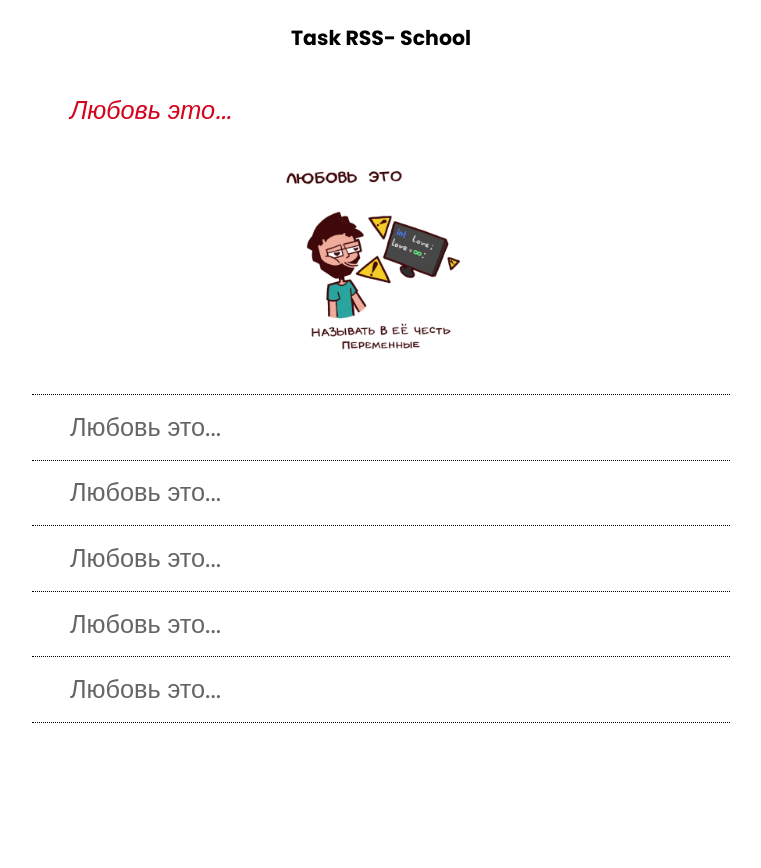
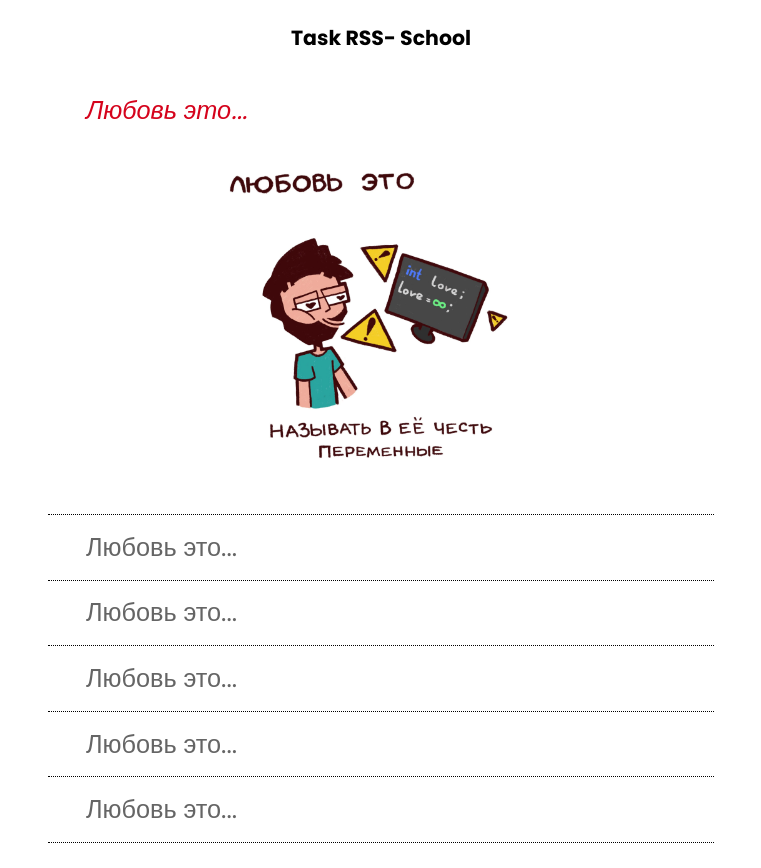
Before and after one commit to millisabel/cssBayan, a plain HTML site: page cssBayan/index.html in a window 1280 px wide. Shown: the part 74-942 px from the top of the page, without its empty margins (259-1020 px from the left). Before the commit the page ends 822 px from the top, so only its background shows below. Drawn offline with Linux system fonts and the light colour scheme.

Commit message:
refactor: update style (11.03.2023, 17:08:00)

```diff
--- a/cssBayan/main.css
+++ b/cssBayan/main.css
@@ -166,7 +166,7 @@ h2.title {
 }
 
 .accordion__input:checked ~ .accordion__label .accordion__img {
-    height: 200px;
+    height: 40vh;
 }
 
 .accordion__item:hover  .accordion__content {
@@ -174,7 +174,7 @@ h2.title {
 }
 
 .accordion__item:hover .accordion__img{
-    height: 200px;
+    height: 40vh;
 }
 
 .accordion__input:active ~ .accordion__label{
@@ -184,7 +184,7 @@ h2.title {
 
 @media (min-width: 820px) {
     .section{
-        max-width: 800px;
+        max-width: 60vw;
     }
 
     .accordion:hover .accordion__ico{
@@ -217,6 +217,6 @@ h2.title {
 
 @media (min-width: 1920px) {
     .section{
-        max-width: 1000px;
+        max-width: 40vw;
     }
 }
```
